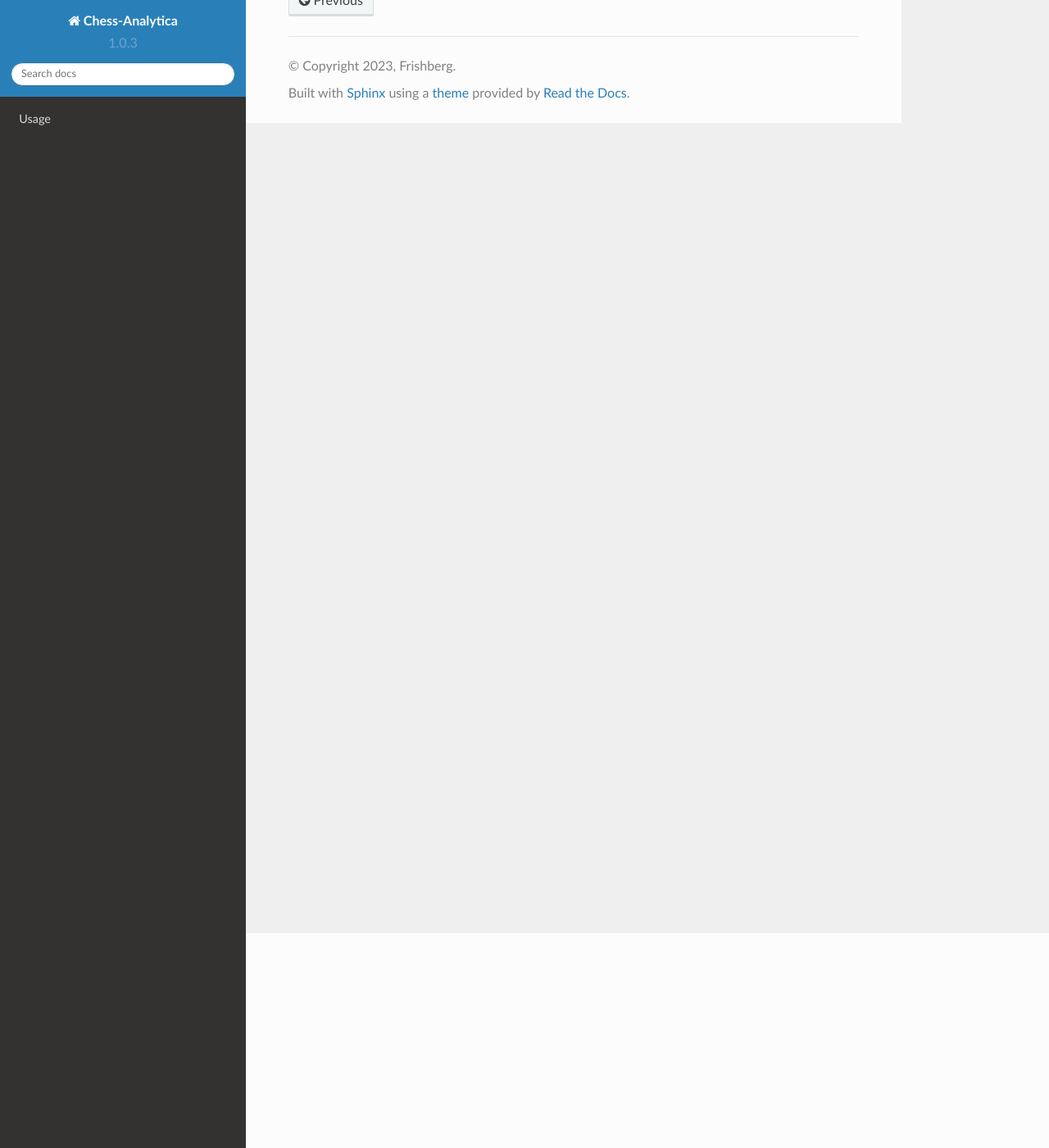
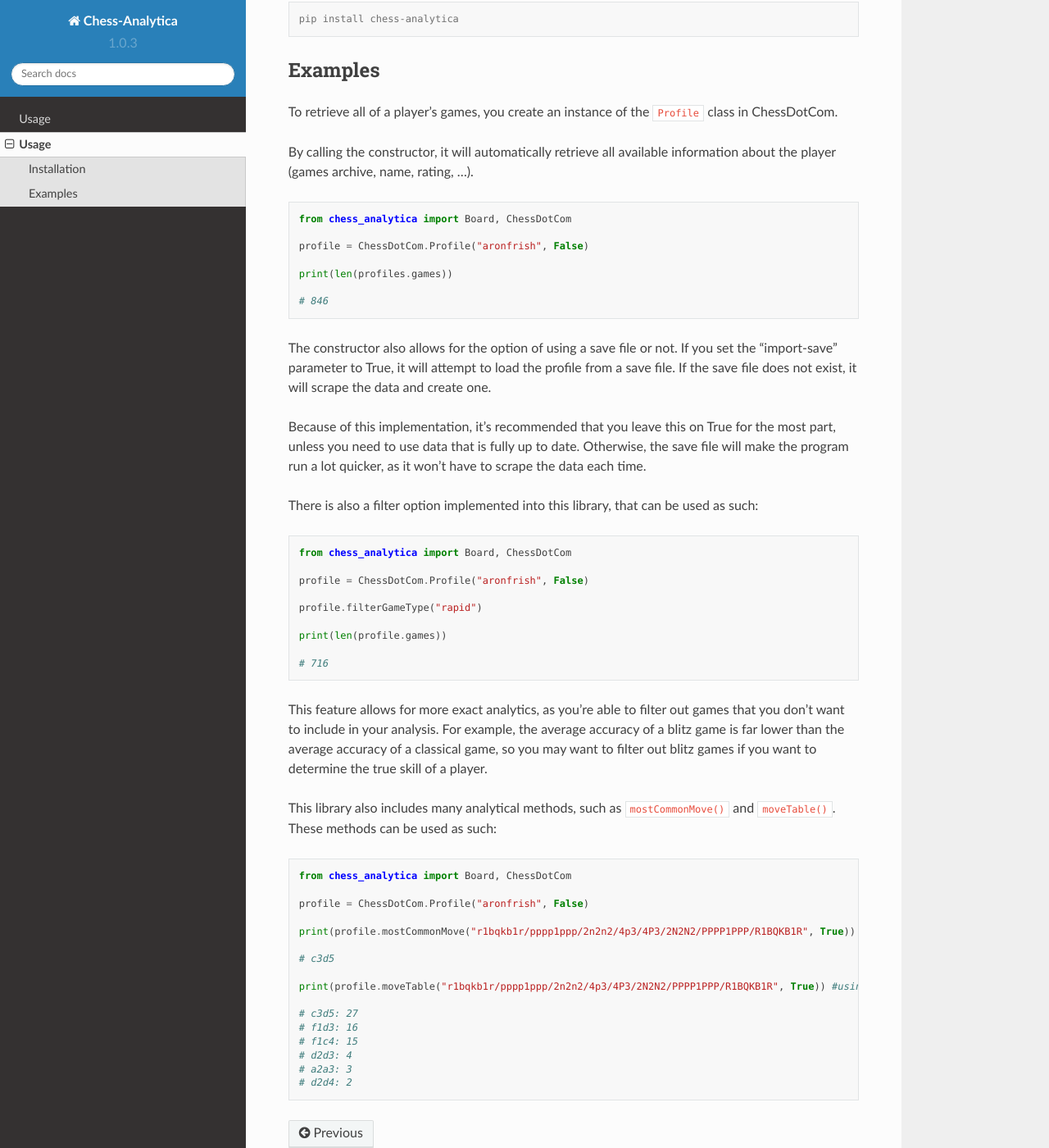
Before and after one commit to frishberg/Chess-Analytica, a Sphinx documentation site: the page built from docs/source/board.rst, in a window 1280 px wide and 1400 px high, scrolled down 262 px. Shown: the whole window at 82% size. Built offline with Sphinx 7.4.7 and the Read the Docs theme 2.0.0, drawn with Linux system fonts in a browser that asks for light colours; some of the changed text lies outside the part shown.

Commit message:
fixing links

```diff
--- a/docs/source/board.rst
+++ b/docs/source/board.rst
@@ -1,7 +1,72 @@
-ChessDotCom
-===
+Usage
+=====
 
-.. autosummary::
-   :toctree: generated
+.. _installation:
 
-   lumache
+Installation
+---------------
+
+To use chess-analytica, first install it using pip:
+
+.. code-block:: console
+
+   pip install chess-analytica
+
+Examples
+----------------
+
+To retrieve all of a player's games, you create an instance of the ``Profile`` class in ChessDotCom.
+
+By calling the constructor, it will automatically retrieve all available information about the player (games archive, name, rating, ...).
+
+.. code:: python
+
+   from chess_analytica import Board, ChessDotCom
+
+   profile = ChessDotCom.Profile("aronfrish", False)
+
+   print(len(profiles.games))
+
+   # 846
+
+The constructor also allows for the option of using a save file or not.  If you set the "import-save" parameter to True, it will attempt to load the profile from a save file.  If the save file does not exist, it will scrape the data and create one.
+
+Because of this implementation, it's recommended that you leave this on True for the most part, unless you need to use data that is fully up to date.  Otherwise, the save file will make the program run a lot quicker, as it won't have to scrape the data each time.
+
+There is also a filter option implemented into this library, that can be used as such:
+
+.. code:: python
+
+   from chess_analytica import Board, ChessDotCom
+
+   profile = ChessDotCom.Profile("aronfrish", False)
+
+   profile.filterGameType("rapid")
+
+   print(len(profile.games))
+
+   # 716
+
+This feature allows for more exact analytics, as you're able to filter out games that you don't want to include in your analysis.  For example, the average accuracy of
+a blitz game is far lower than the average accuracy of a classical game, so you may want to filter out blitz games if you want to determine the true skill of a player.
+
+This library also includes many analytical methods, such as ``mostCommonMove()`` and ``moveTable()``.  These methods can be used as such:
+
+.. code:: python
+
+   from chess_analytica import Board, ChessDotCom
+
+   profile = ChessDotCom.Profile("aronfrish", False)
+
+   print(profile.mostCommonMove("r1bqkb1r/pppp1ppp/2n2n2/4p3/4P3/2N2N2/PPPP1PPP/R1BQKB1R", True)) #given this FEN, which is the four knights opening, and setting "white" to True (meaning that we'll be looking at all of the times the given player has been white in this position), it will tell us their most common move
+
+   # c3d5
+
+   print(profile.moveTable("r1bqkb1r/pppp1ppp/2n2n2/4p3/4P3/2N2N2/PPPP1PPP/R1BQKB1R", True)) #using the same parameters as above, but this produces a visual table containing all of their moves in the given position and their frequencies (in descending order to show most popular first)
+
+   # c3d5: 27
+   # f1d3: 16
+   # f1c4: 15
+   # d2d3: 4
+   # a2a3: 3
+   # d2d4: 2
--- a/docs/source/chessdotcom.rst
+++ b/docs/source/chessdotcom.rst
@@ -4,4 +4,4 @@
 .. autosummary::
    :toctree: generated
 
-   lumache
+   chess-analytica
```
